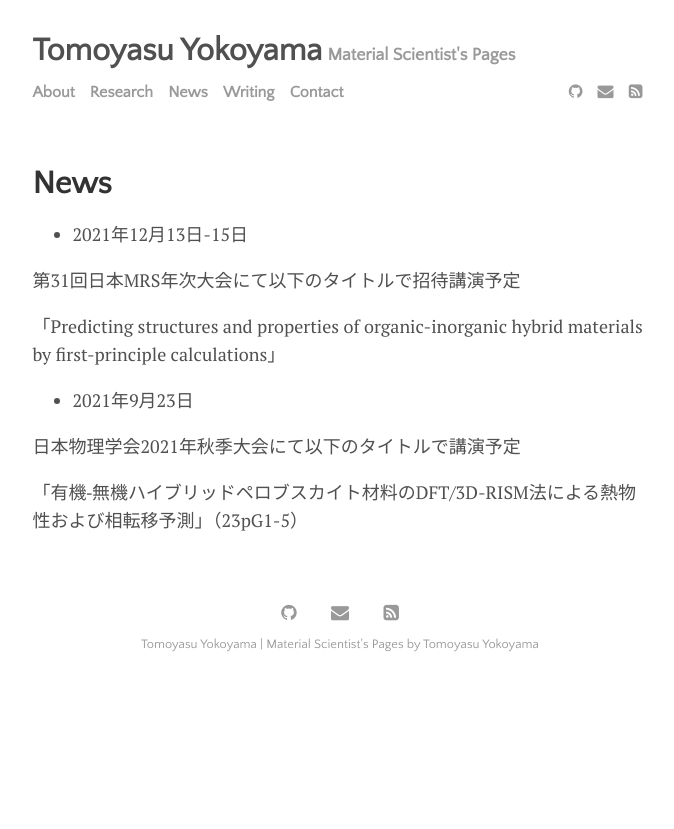
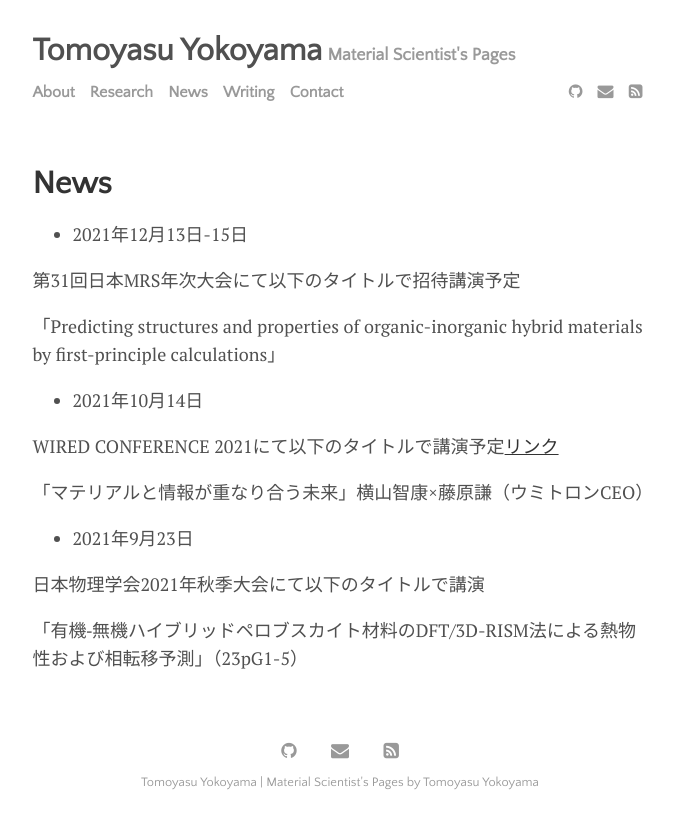
Before and after one commit to yokoyamatomoyasu/yokoyamatomoyasu.github.io, a Jekyll site: the page built from menu/news.md, in a window 1280 px wide. Shown: the top 829 px of the page, without its empty margins (300-974 px from the left). Built offline with Jekyll 4.4.1, drawn with Linux system fonts in a browser that asks for light colours.

Commit message:
GitHub pages site with Jekyll

```diff
--- a/menu/news.md
+++ b/menu/news.md
@@ -11,8 +11,15 @@ permalink: /news
 「Predicting structures and properties of organic-inorganic hybrid materials by first-principle calculations」
 
 
+- 2021年10月14日
+
+WIRED CONFERENCE 2021にて以下のタイトルで講演予定[リンク](https://wired.jp/future-re-generative-2021/)
+
+「マテリアルと情報が重なり合う未来」横山智康×藤原謙（ウミトロンCEO）
+
+
 - 2021年9月23日
 
-日本物理学会2021年秋季大会にて以下のタイトルで講演予定
+日本物理学会2021年秋季大会にて以下のタイトルで講演
 
 「有機‐無機ハイブリッドペロブスカイト材料のDFT/3D-RISM法による熱物性および相転移予測」（23pG1-5）
```
Also changed, not shown: menu/about.md (+1 -0 lines).
